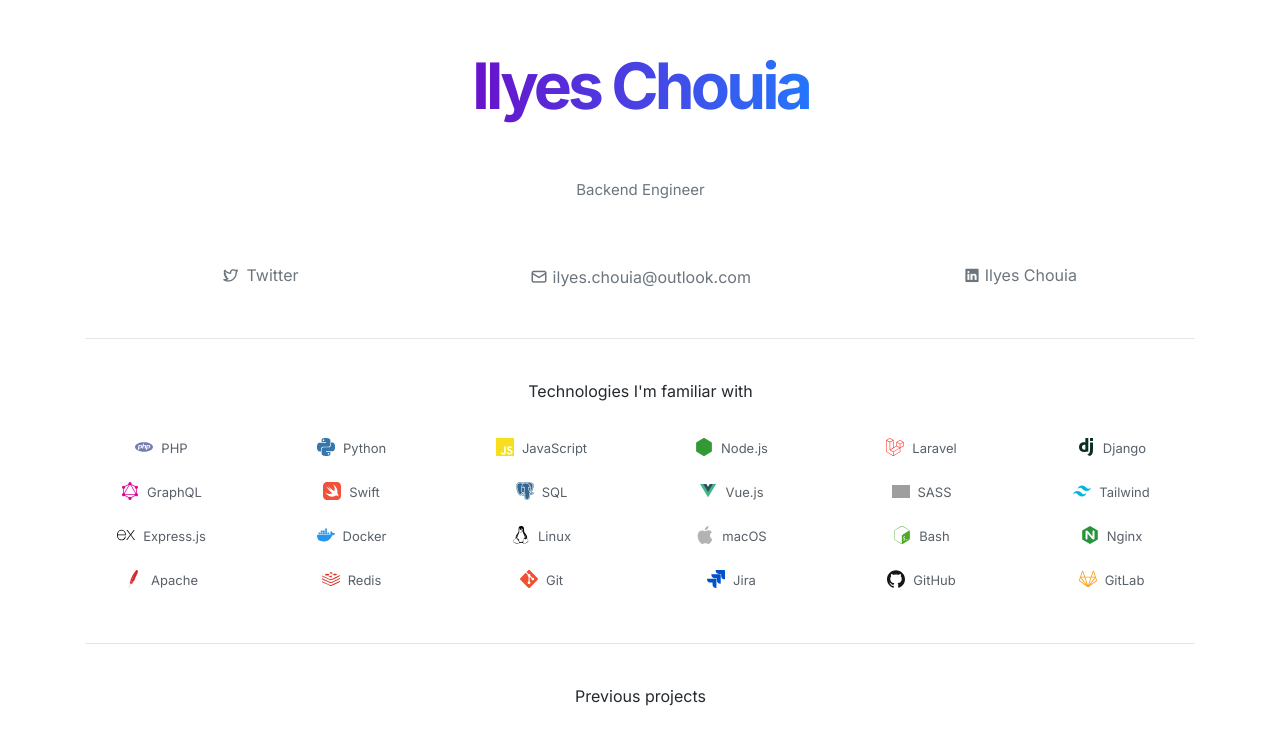
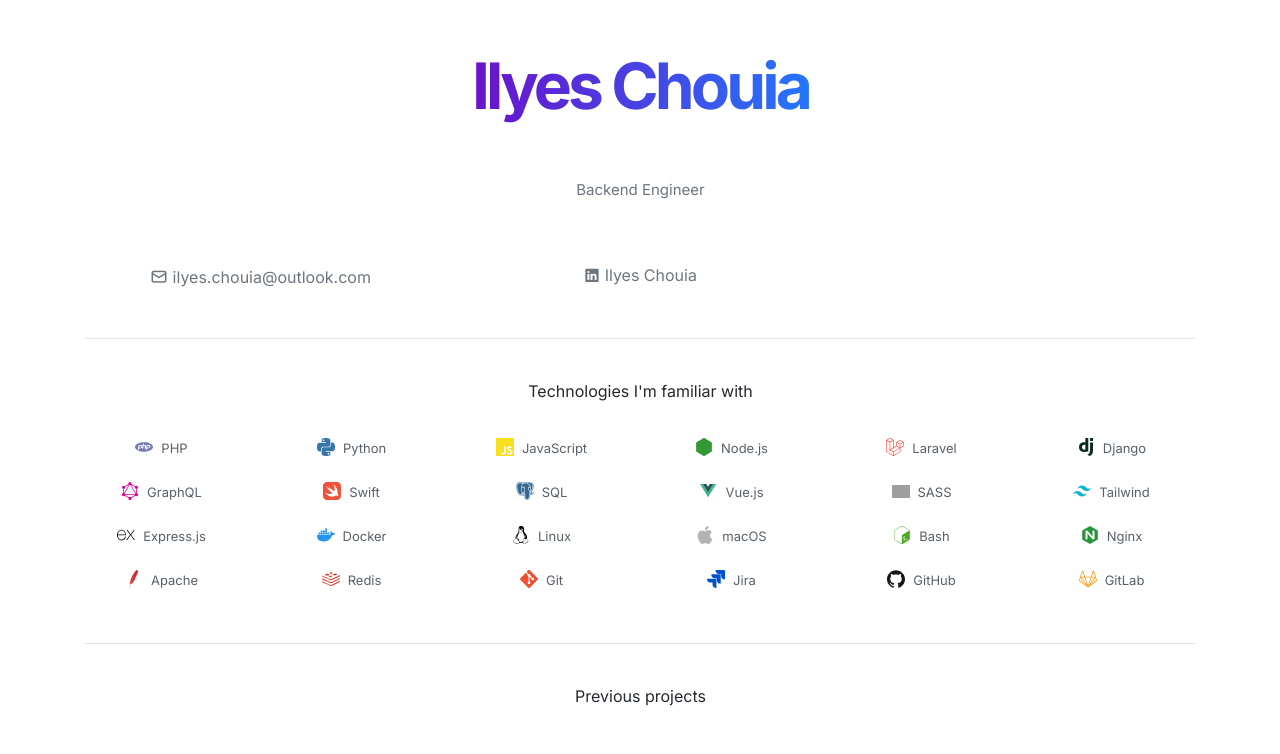
Before and after one commit to celyes/portfolio, a Vue app: page / in a window 1280 px wide. Shown: the top 754 px of the page. Built offline with nearby package versions, Linux system fonts and the light colour scheme; grey boxes are pictures that could not be loaded.

Commit message:
update personal info section

```diff
--- a/src/components/PersonalInfoSection.vue
+++ b/src/components/PersonalInfoSection.vue
@@ -17,15 +17,6 @@
         </div>
     </div>
     <div class="row pt-4">
-        <div class="col-sm-6 col-md-4 my-2">
-        <span class="d-flex justify-content-center mx-3">
-          <a rel="noopener" href="https://twitter.com/stderr33"
-             class="text-muted" target="_blank">
-            <i class="uil uil-twitter-alt"></i>
-            <span class="text-muted ml-2">Twitter</span>
-          </a>
-        </span>
-        </div>
         <div class="col-sm-6 col-md-4 my-2">
         <span class="d-flex justify-content-center mx-3">
           <a rel="noopener" href="mailto:celyes02@gmail.com"
```
